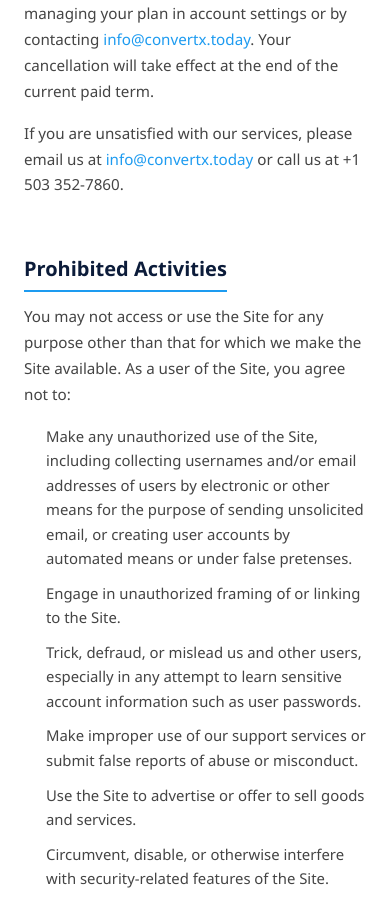
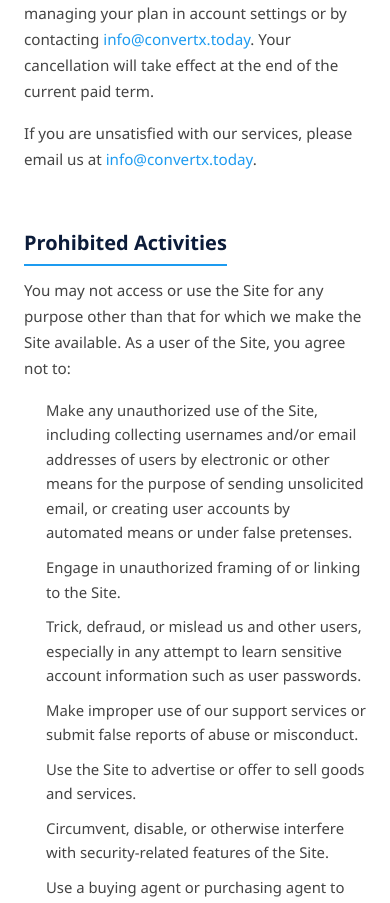
Before and after one commit to GeroTzikin/lead-generation-website, a React (Vite) app: page /terms-of-use in a window 390 px wide. Shown: the part 3964-4867 px from the top of the page. Built offline with nearby package versions, Linux system fonts and the light colour scheme.

Commit message:
Remove phone number from cancellation section

```diff
--- a/src/app/pages/TermsOfUse.tsx
+++ b/src/app/pages/TermsOfUse.tsx
@@ -273,8 +273,8 @@ export function TermsOfUse() {
         </p>
         <p style={styles.p}>
           If you are unsatisfied with our services, please email us at{" "}
-          <a href="mailto:info@convertx.today" style={styles.link}>info@convertx.today</a>{" "}
-          or call us at +1 503 352-7860.
+          <a href="mailto:info@convertx.today" style={styles.link}>info@convertx.today</a>.
+
         </p>
 
         <SectionTitle>Prohibited Activities</SectionTitle>
```
